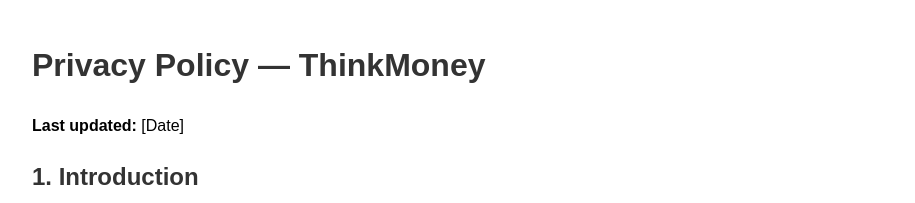
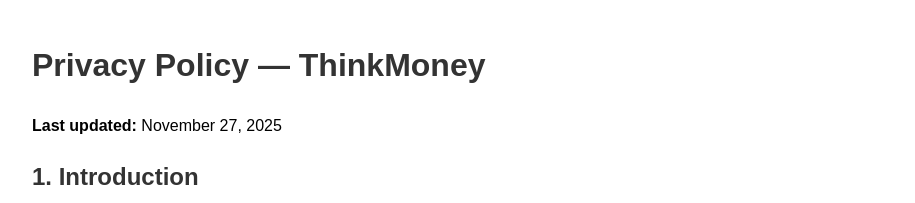
Before and after one commit to Sebastien2/aey-website-official, a plain HTML site: page privacy-policy.html in a window 1280 px wide. Shown: the top 203 px of the page, without its empty margins (8-923 px from the left). Drawn offline with Linux system fonts and the light colour scheme.

Commit message:
Update privacy-policy.html

```diff
--- a/privacy-policy.html
+++ b/privacy-policy.html
@@ -19,7 +19,7 @@
 <body>
 
 <h1>Privacy Policy — ThinkMoney</h1>
-<p><strong>Last updated:</strong> [Date]</p>
+<p><strong>Last updated:</strong> November 27, 2025</p>
 
 <h2>1. Introduction</h2>
 <p>
```
